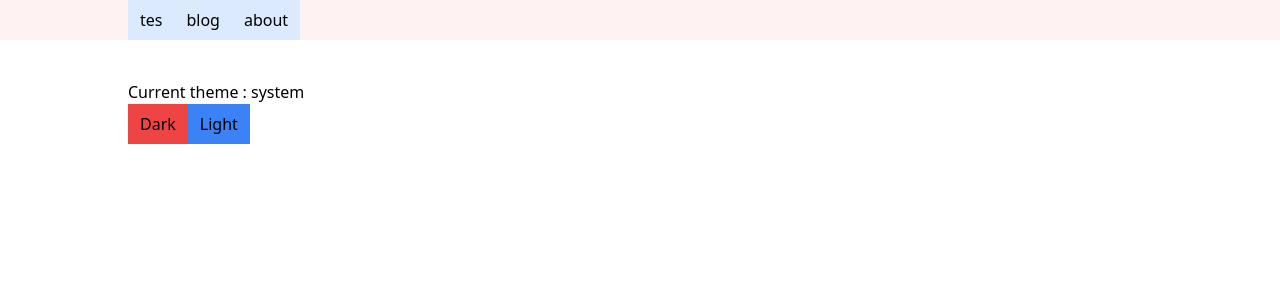
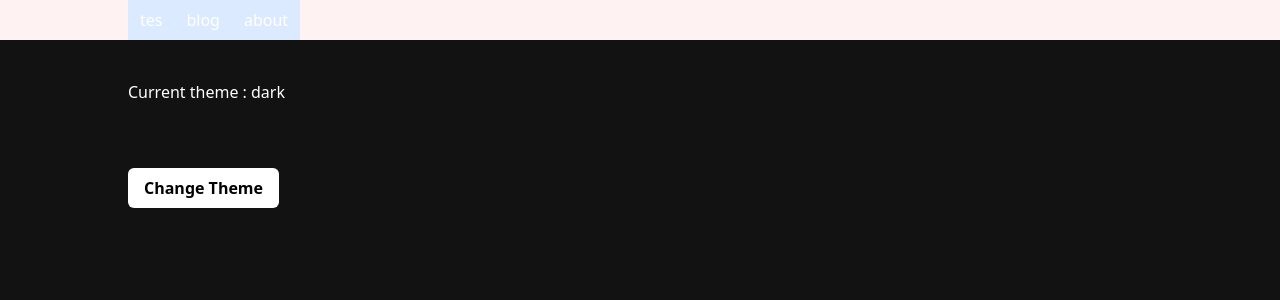
Before and after one commit to RevDonz/revdonz.my.id, a Next.js app: page / in a window 1280 px wide. Shown: the top 300 px of the page. Built offline with nearby package versions, Linux system fonts and the light colour scheme.

Commit message:
fix(theme): fix switch theme

```diff
--- a/components/navbar/index.tsx
+++ b/components/navbar/index.tsx
@@ -5,7 +5,7 @@ const Navbar = () => {
     <nav className='w-full sticky top-0 bg-red-50 z-50'>
       <div className='flex max-w-5xl mx-auto items-center'>
         <Link href={'/'}>
-          <a className='py-2 px-3 bg-blue-100'>tes</a>
+          <a className='py-2 px-3 bg-blue-100 hover:bg-red-100'>tes</a>
         </Link>
         <Link href={'/blog'}>
           <a className='py-2 px-3 bg-blue-100'>blog</a>
--- a/pages/_app.tsx
+++ b/pages/_app.tsx
@@ -5,7 +5,7 @@ import { ThemeProvider } from 'next-themes';
 
 function MyApp({ Component, pageProps }: AppProps) {
   return (
-    <ThemeProvider>
+    <ThemeProvider defaultTheme='dark' attribute='class'>
       <Navbar />
       <Component {...pageProps} />
     </ThemeProvider>
--- a/pages/index.tsx
+++ b/pages/index.tsx
@@ -1,24 +1,27 @@
 import { useTheme } from 'next-themes';
+import { useEffect, useState } from 'react';
 import Main from '../components/layouts/Main';
 
 export default function Index() {
+  const [mounted, setMounted] = useState(false);
   const { theme, setTheme } = useTheme();
+
+  // When mounted on client, now we can show the UI
+  useEffect(() => setMounted(true), []);
+
+  if (!mounted) return null;
 
   return (
     <Main>
       <div className=''>
         <p>Current theme : {theme}</p>
         <button
-          className='px-3 py-2 bg-red-500'
-          onClick={() => setTheme('dark')}
+          className='mt-16 px-4 py-2 text-white dark:text-black bg-black dark:bg-white font-semibold rounded-md'
+          onClick={() => {
+            setTheme(theme === 'light' ? 'dark' : 'light');
+          }}
         >
-          Dark
-        </button>
-        <button
-          className='px-3 py-2 bg-blue-500'
-          onClick={() => setTheme('light')}
-        >
-          Light
+          Change Theme
         </button>
       </div>
     </Main>
--- a/tailwind.config.js
+++ b/tailwind.config.js
@@ -3,6 +3,7 @@ module.exports = {
     './pages/**/*.{js,ts,jsx,tsx}',
     './components/**/*.{js,ts,jsx,tsx}',
   ],
+  darkMode: 'class',
   theme: {
     extend: {
       colors: {
```
